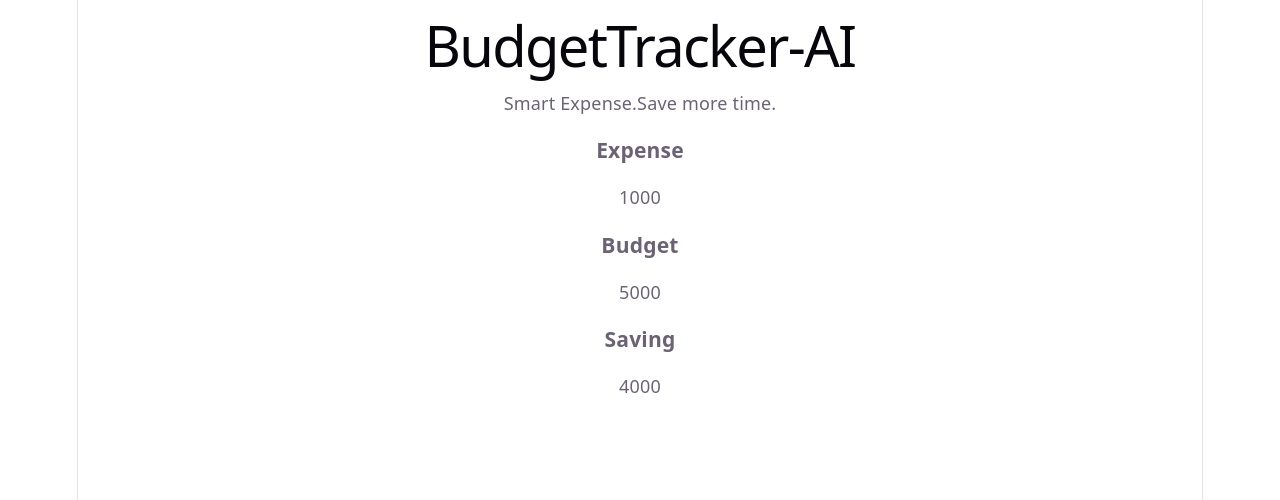
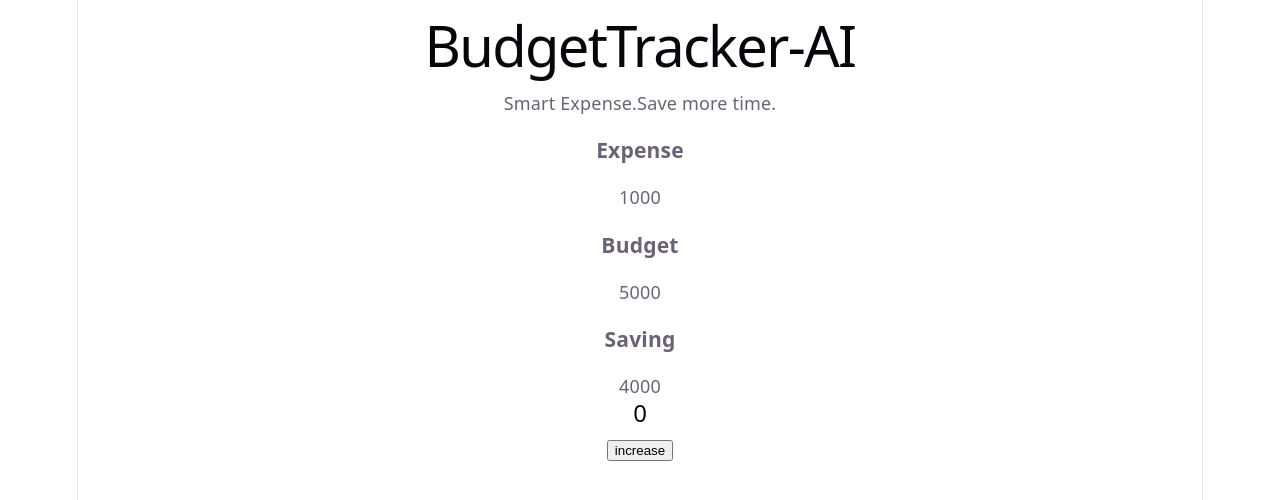
Before and after one commit to devrohitraj838/budgettracker-ai, a React (Vite) app in the folder client/: page / in a window 1280 px wide. Shown: the top 500 px of the page. Built offline with nearby package versions, Linux system fonts and the light colour scheme.

Commit message:
built counter component using React state

```diff
--- a/client/src/App.jsx
+++ b/client/src/App.jsx
@@ -1,10 +1,12 @@
 import Dashboard from "./components/Dashboard";
 import Navbar from "./components/Navbar";
+import Counter from "./components/Counter";
 function App(){
   return(
     <>
     <Navbar />
     <Dashboard />
+    <Counter />
     </>
   );
 }
--- /dev/null
+++ b/client/src/components/Counter.jsx
@@ -0,0 +1,13 @@
+import { useState } from "react";
+function Counter(){
+    const [money,setmoney] = useState(0);
+    return(
+        <div>
+            <h2>{money}</h2>
+        <button onClick={() => setmoney(money + 1000) } >
+        increase
+        </button>
+        </div>
+    );
+}
+export default Counter;
```
